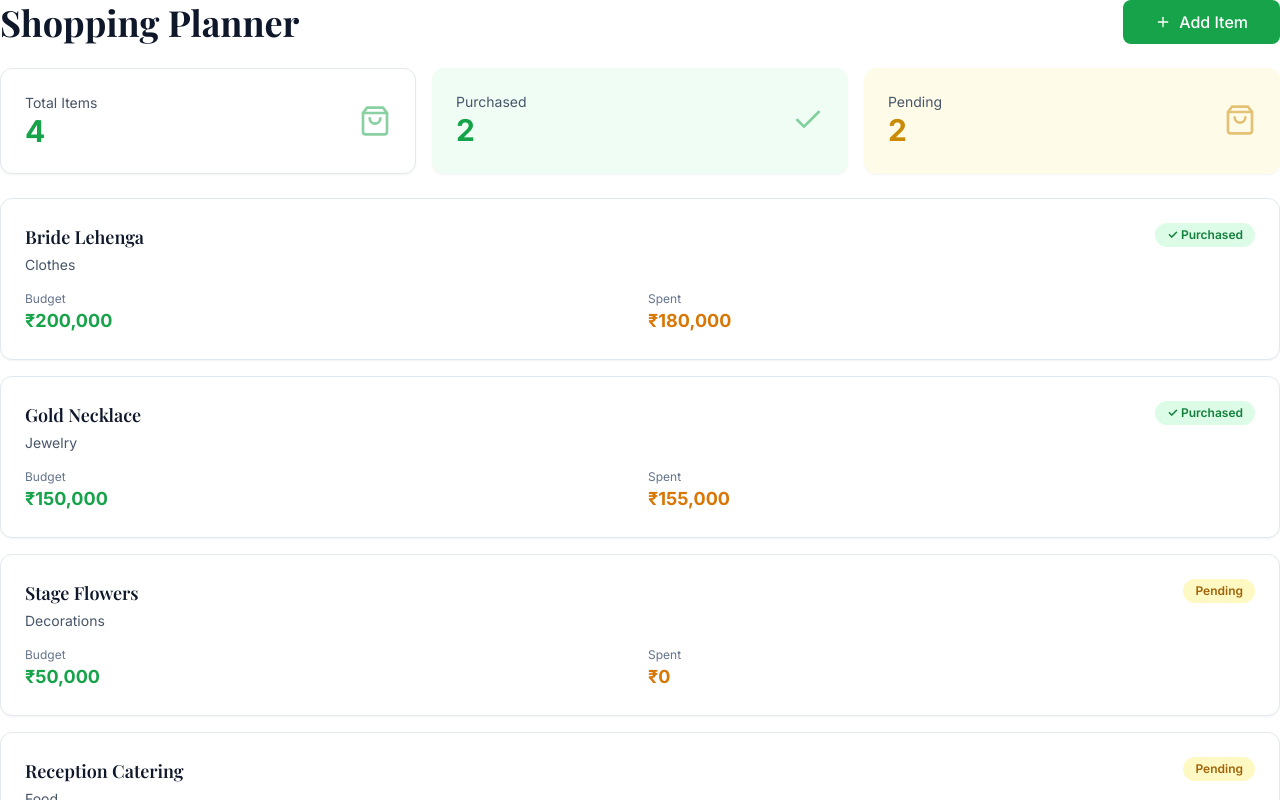
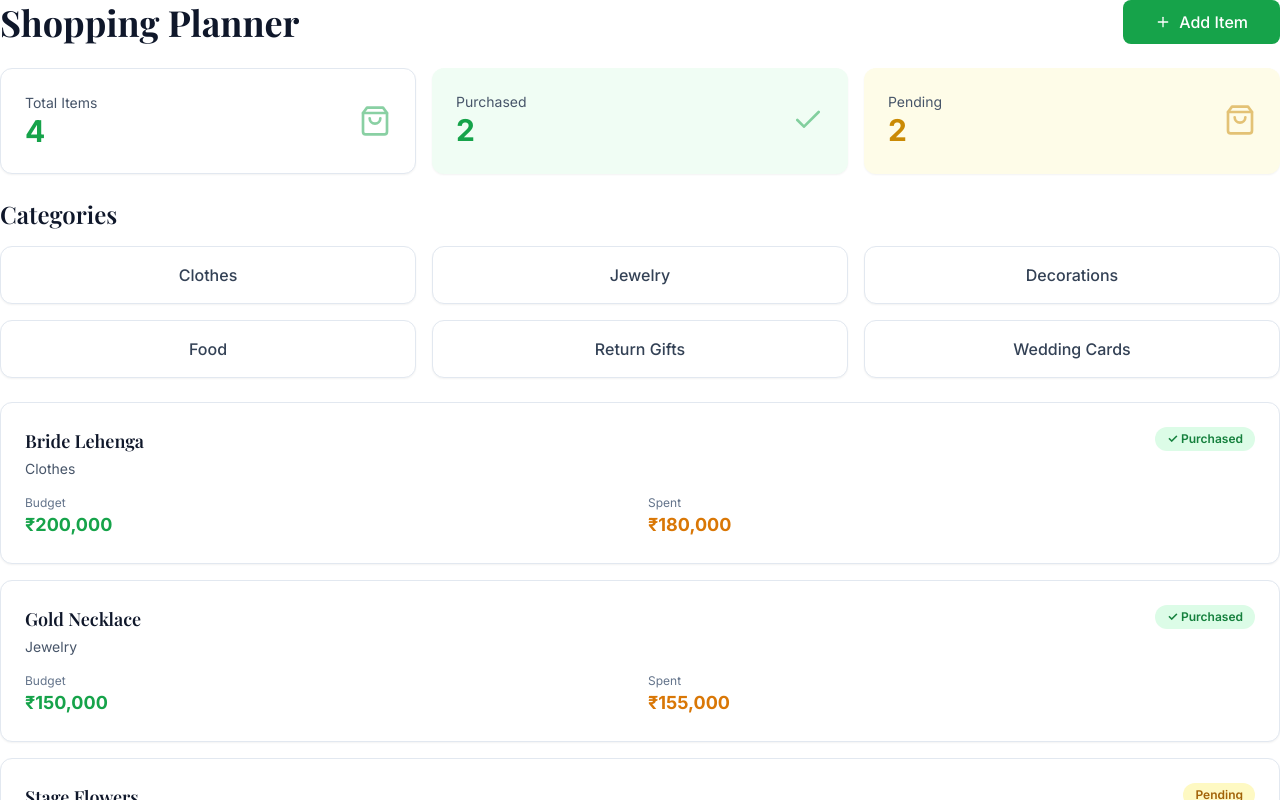
Before and after one commit to poco-atif/farheens-wedding-planner, a Next.js app: page /shopping in a window 1280 px wide. Shown: the top 800 px of the page. Built offline with nearby package versions, Linux system fonts and the light colour scheme; a web font is replaced by a local one.

Commit message:
Update page.tsx

```diff
--- a/src/app/shopping/page.tsx
+++ b/src/app/shopping/page.tsx
@@ -24,6 +24,7 @@ export default function ShoppingPage() {
       animate={{ opacity: 1 }}
       transition={{ duration: 0.5 }}
     >
+      {/* Header */}
       <div className="flex justify-between items-center">
         <h1 className="text-4xl font-bold font-display text-slate-900 dark:text-white">Shopping Planner</h1>
         <Button size="lg" className="gap-2">
@@ -67,6 +68,20 @@ export default function ShoppingPage() {
             </div>
           </CardContent>
         </Card>
+      </div>
+
+      {/* Categories */}
+      <div>
+        <h2 className="text-2xl font-semibold mb-4">Categories</h2>
+        <div className="grid grid-cols-2 md:grid-cols-3 gap-4">
+          {categories.map((cat) => (
+            <Card key={cat} className="hover:shadow-md transition-shadow">
+              <CardContent className="p-4 text-center">
+                <p className="font-medium text-slate-700 dark:text-slate-300">{cat}</p>
+              </CardContent>
+            </Card>
+          ))}
+        </div>
       </div>
 
       {/* Items */}
```
